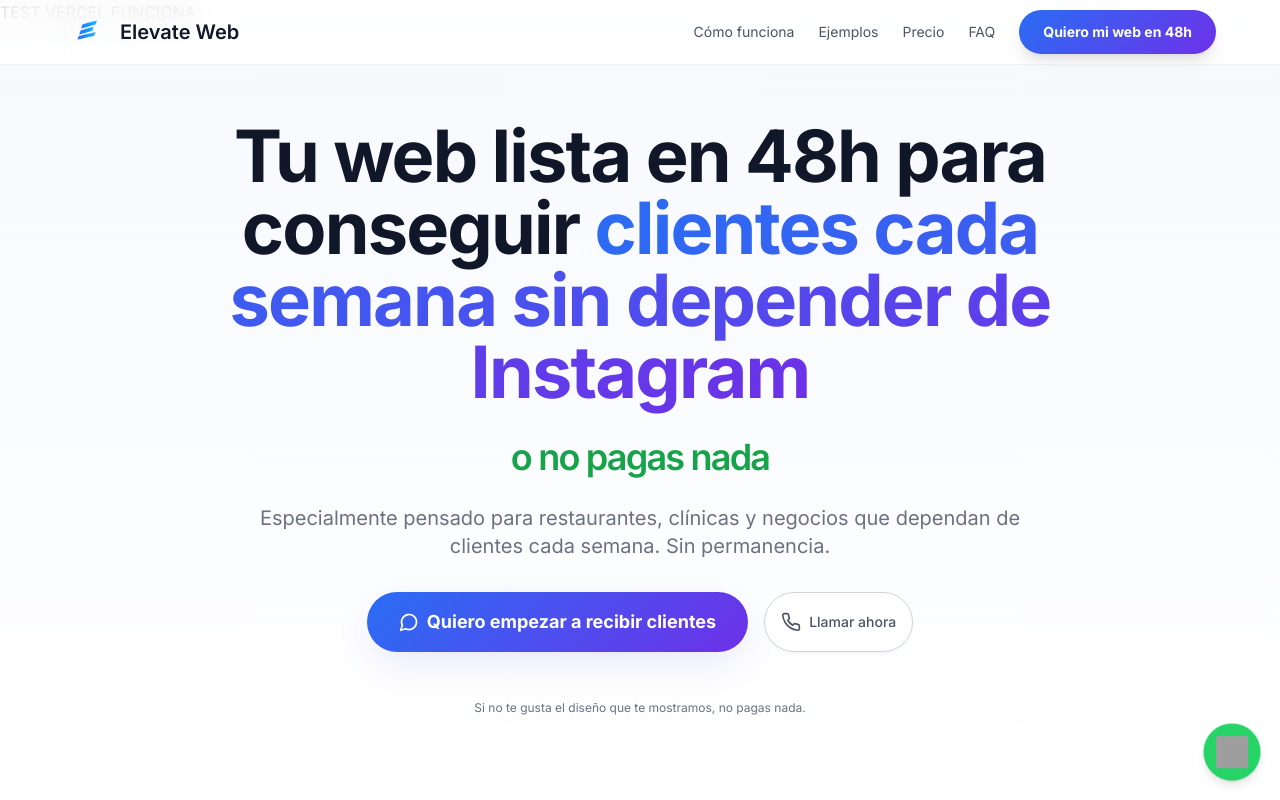
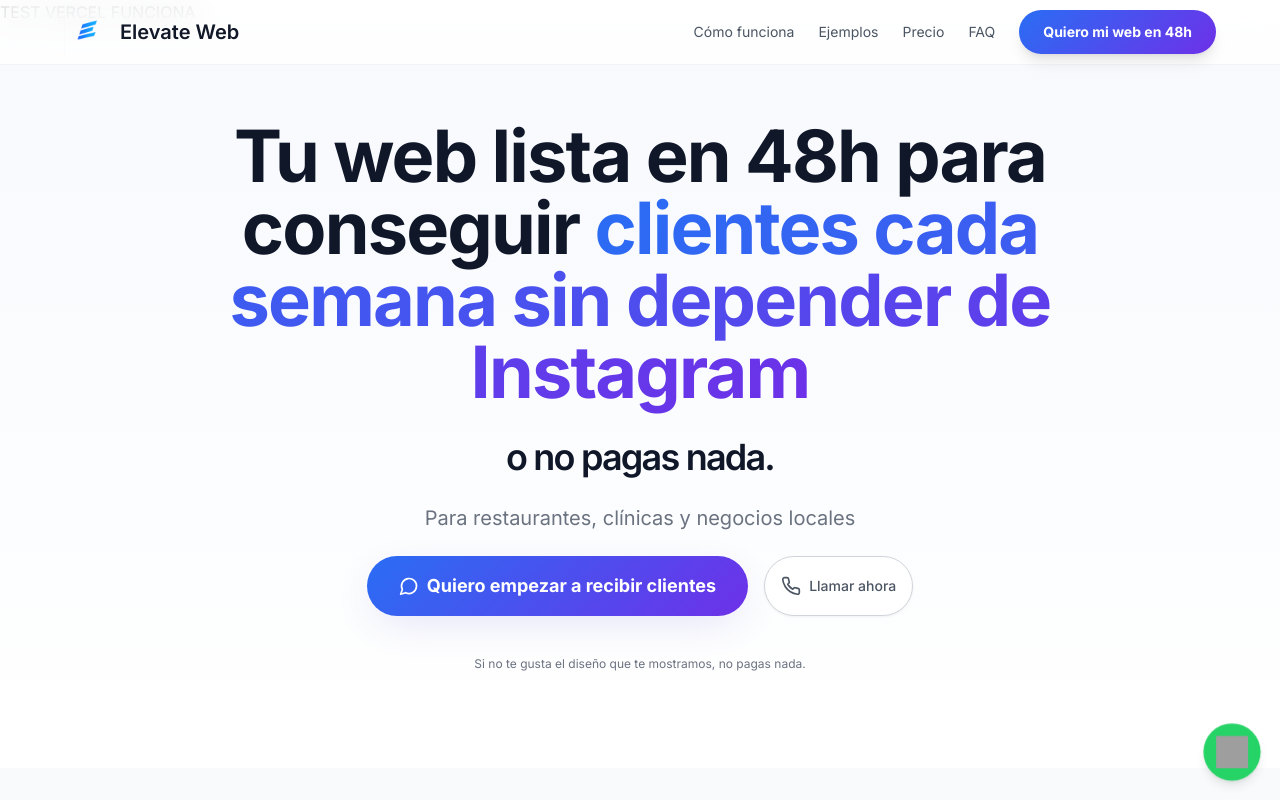
Before and after one commit to joan-devgggg/elevate-web1, a React (Vite) app: page / in a window 1280 px wide. Shown: the top 800 px of the page. Built offline with nearby package versions, Linux system fonts and the light colour scheme; grey boxes are pictures that could not be loaded; the HTML template or start-up script is replaced by a standard one.

Commit message:
Optimizar hero section para CRO: mejorar jerarquía visual y claridad de garantía

```diff
--- a/src/components/Hero.tsx
+++ b/src/components/Hero.tsx
@@ -18,23 +18,23 @@ const Hero = () => {
           >
             Tu web lista en 48h para conseguir <span className="gradient-text">clientes cada semana sin depender de Instagram</span>
             <br />
-            <span className="text-2xl md:text-3xl lg:text-4xl text-green-600 font-semibold">o no pagas nada</span>
+            <span className="text-2xl md:text-3xl lg:text-4xl text-foreground font-semibold">o no pagas nada.</span>
           </motion.h1>
 
           <motion.p
             initial={{ opacity: 0, y: 20 }}
             animate={{ opacity: 1, y: 0 }}
             transition={{ duration: 0.5, delay: 0.1 }}
-            className="text-lg md:text-xl text-muted-foreground mb-8 max-w-3xl"
+            className="text-lg md:text-xl text-muted-foreground mb-6 max-w-3xl"
           >
-            Especialmente pensado para restaurantes, clínicas y negocios que dependan de clientes cada semana. Sin permanencia.
+            Para restaurantes, clínicas y negocios locales
           </motion.p>
 
           <motion.div
             initial={{ opacity: 0, y: 20 }}
             animate={{ opacity: 1, y: 0 }}
             transition={{ duration: 0.5, delay: 0.2 }}
-            className="flex flex-col sm:flex-row gap-4 w-full sm:w-auto mb-8"
+            className="flex flex-col sm:flex-row gap-4 w-full sm:w-auto mb-6"
           >
             <a
               href={WHATSAPP_URL}
```
